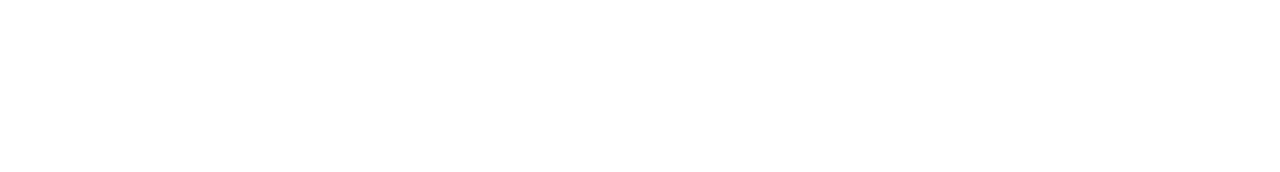
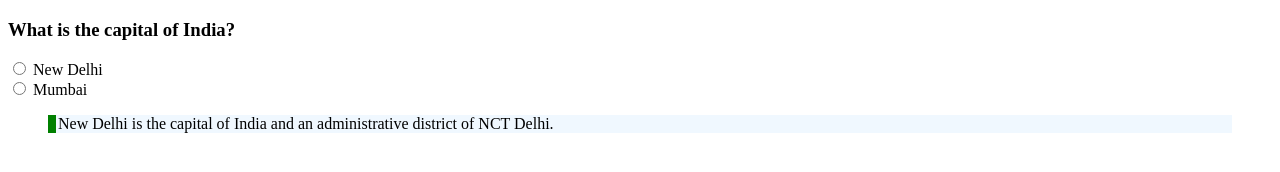
Before and after one commit to acciojob/trivia-NavneetRajput1, a website: page main.html in a window 1280 px wide. Drawn offline with Linux system fonts and the light colour scheme.

Commit message:
initial commit

```diff
--- a/main.html
+++ b/main.html
@@ -7,7 +7,16 @@
 </head>
 
 <body>
-	<!-- the entire body must be written by student -->
+	<div>
+		<h3>What is the capital of India?</h3>
+		<form action="">
+			<input type="radio" name="state" value="New delhi">
+			<label for="">New Delhi</label> <br>
+			<input type="radio" name="state" value="Mumbai">
+			<label for="">Mumbai</label>
+		</form>
+		<blockquote class="text">New Delhi is the capital of India and an administrative district of NCT Delhi.</blockquote>
+	</div>
     <script type="text/javascript" src="./script.js">
 </script>
 
--- a/styles.css
+++ b/styles.css
@@ -1,2 +1,7 @@
 
 /* Your CSS Code here. */
+.text{
+    background-color: aliceblue;
+    border-left: 8px solid green;
+    padding-left: 2px;
+}
```
